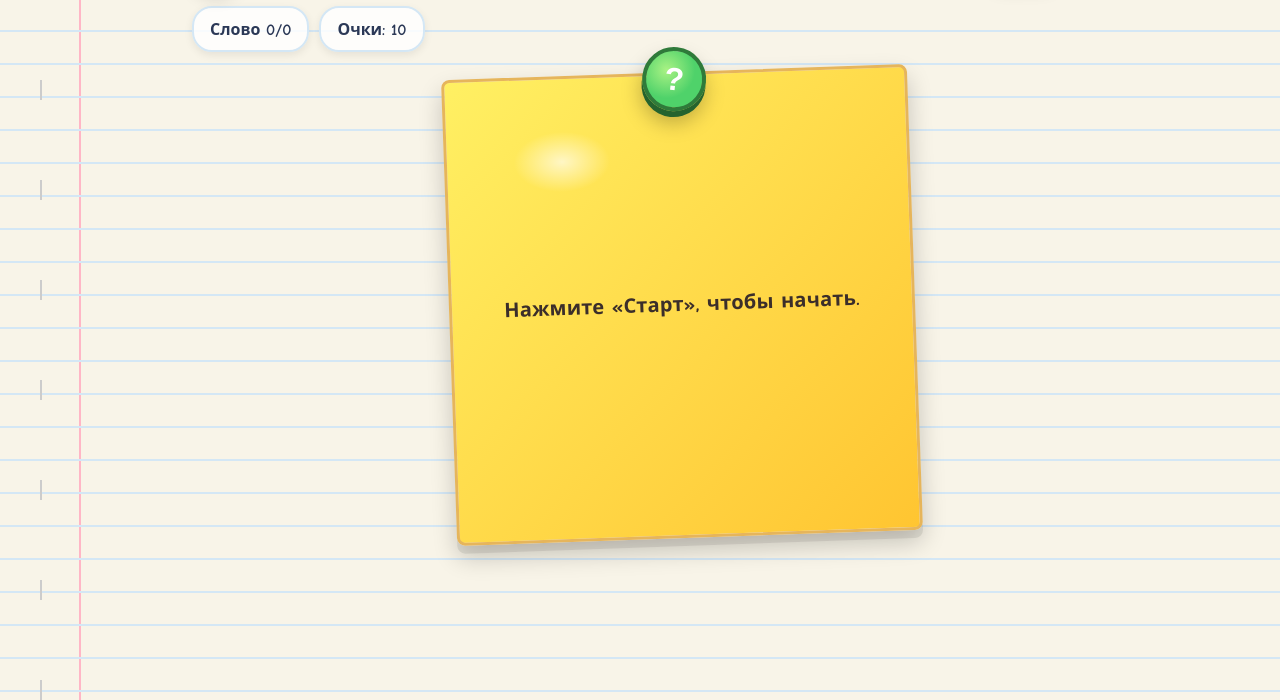
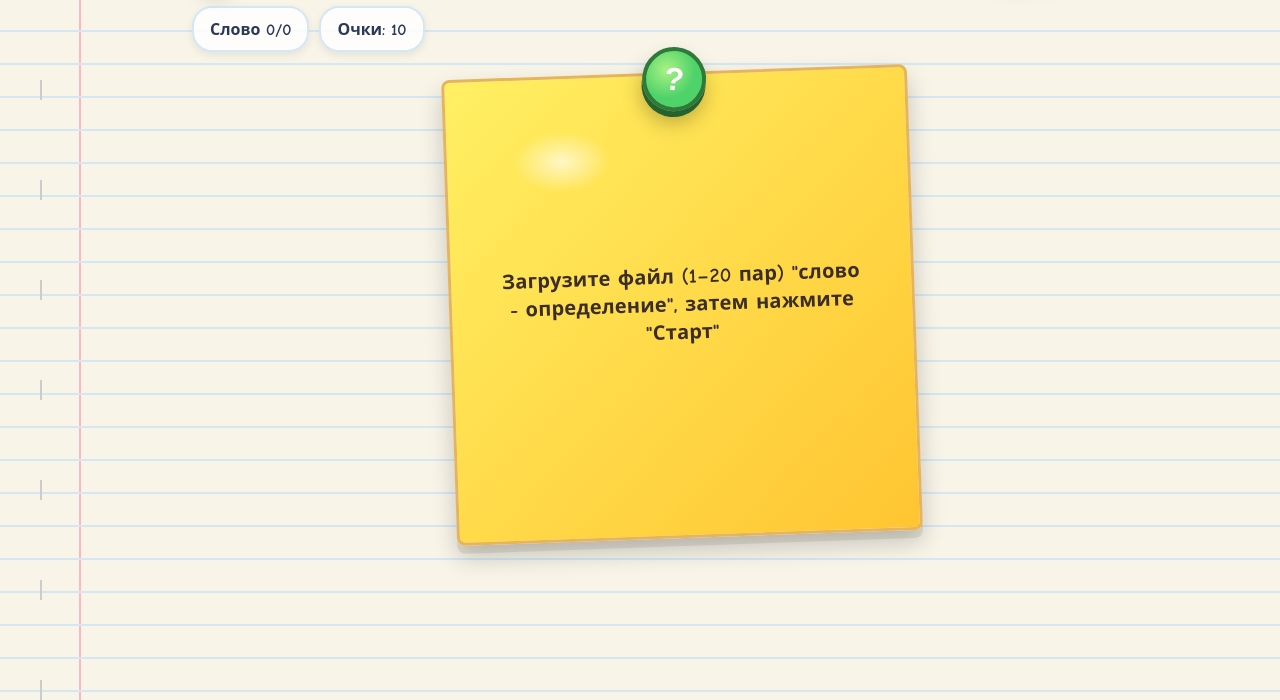
Before and after one commit to NelyubinaIV/Slovarn_slova, a plain HTML site: page index.html in a window 1280 px wide. Shown: the part 100-800 px from the top of the page. Drawn offline with Linux system fonts and the light colour scheme.

Commit message:
Update index.html

```diff
--- a/index.html
+++ b/index.html
@@ -783,7 +783,7 @@
 
       if(n > 0){
         elStart.disabled = false;
-        elDefinition.textContent = 'Нажмите «Старт», чтобы начать.';
+        elDefinition.textContent = 'Загрузите файл (1–20 пар) "слово - определение", затем нажмите "Старт"';
       } else {
         elStart.disabled = true;
         elDefinition.textContent = 'Загрузите файл (1–20 пар) «слово - определение», затем нажмите «Старт»';
```
